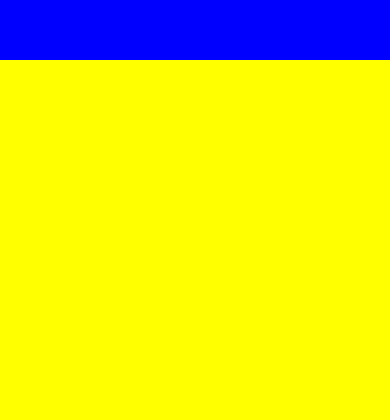
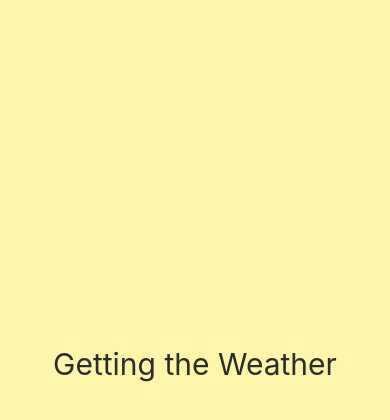
Before and after one commit to daveg7lee/fokin-weather, a React Native app: screen / in a window 390 px wide. Shown: the part 362-782 px from the top of the page. Built offline with nearby package versions, Linux system fonts and the light colour scheme.

Commit message:
Loading Screen

```diff
--- a/App.js
+++ b/App.js
@@ -1,26 +1,6 @@
-import { StatusBar } from "expo-status-bar";
 import React from "react";
-import { StyleSheet, Text, View } from "react-native";
+import Loading from "./Loading";
 
 export default function App() {
-  return (
-    <View style={styles.container}>
-      <View style={styles.blueView}></View>
-      <View style={styles.yellowView}></View>
-    </View>
-  );
+  return <Loading />;
 }
-
-const styles = StyleSheet.create({
-  container: {
-    flex: 1,
-  },
-  yellowView: {
-    flex: 1,
-    backgroundColor: "yellow",
-  },
-  blueView: {
-    flex: 1,
-    backgroundColor: "blue",
-  },
-});
--- /dev/null
+++ b/Loading.js
@@ -0,0 +1,25 @@
+import React from "react";
+import { StyleSheet, Text, View } from "react-native";
+
+export default function Loading() {
+  return (
+    <View style={styles.container}>
+      <Text style={styles.text}>Getting the Weather</Text>
+    </View>
+  );
+}
+
+const styles = StyleSheet.create({
+  container: {
+    flex: 1,
+    justifyContent: "flex-end",
+    alignItems: "center",
+    paddingHorizontal: 30,
+    paddingVertical: 100,
+    backgroundColor: "#FDF6AA",
+  },
+  text: {
+    color: "#2c2c2c",
+    fontSize: 30,
+  },
+});
```
